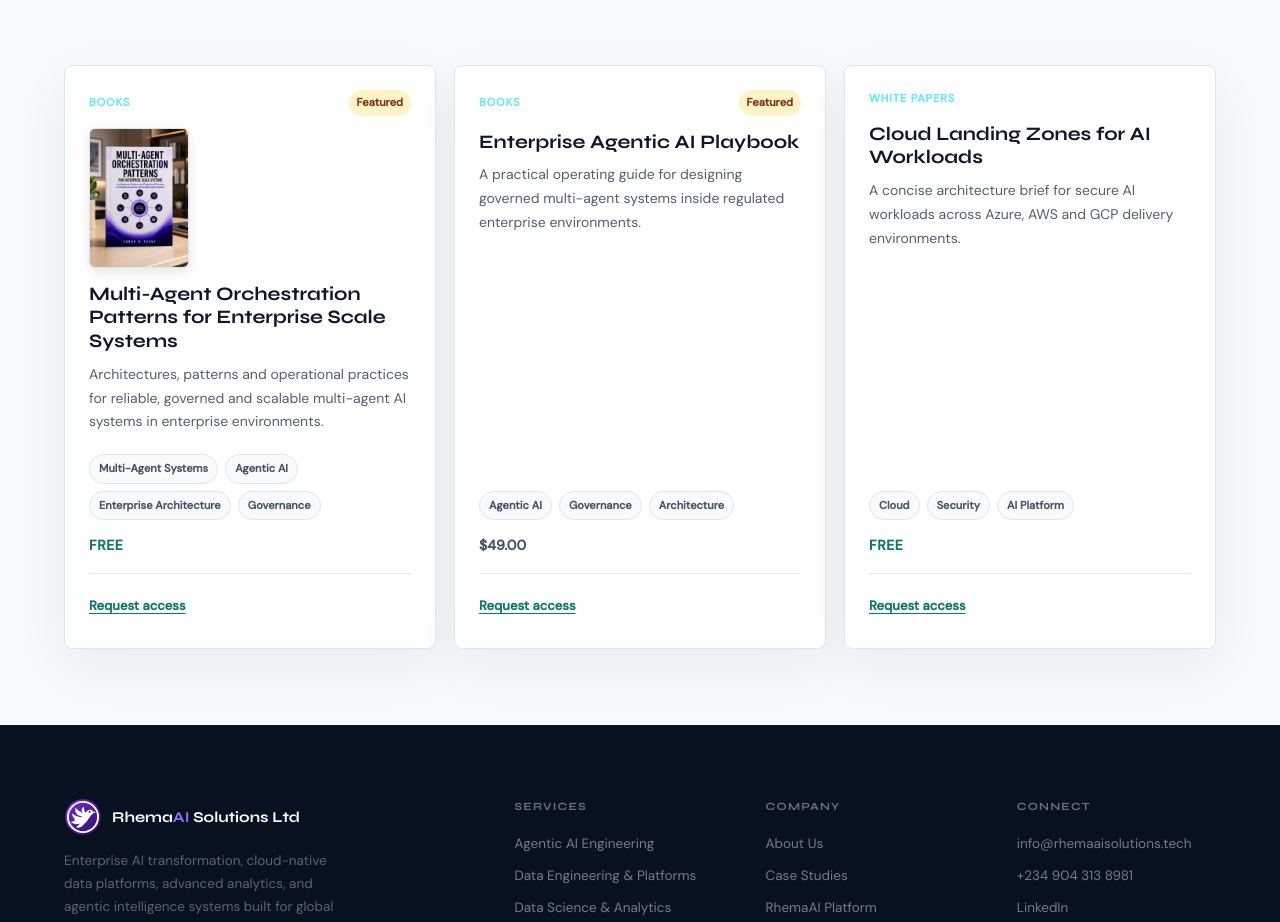
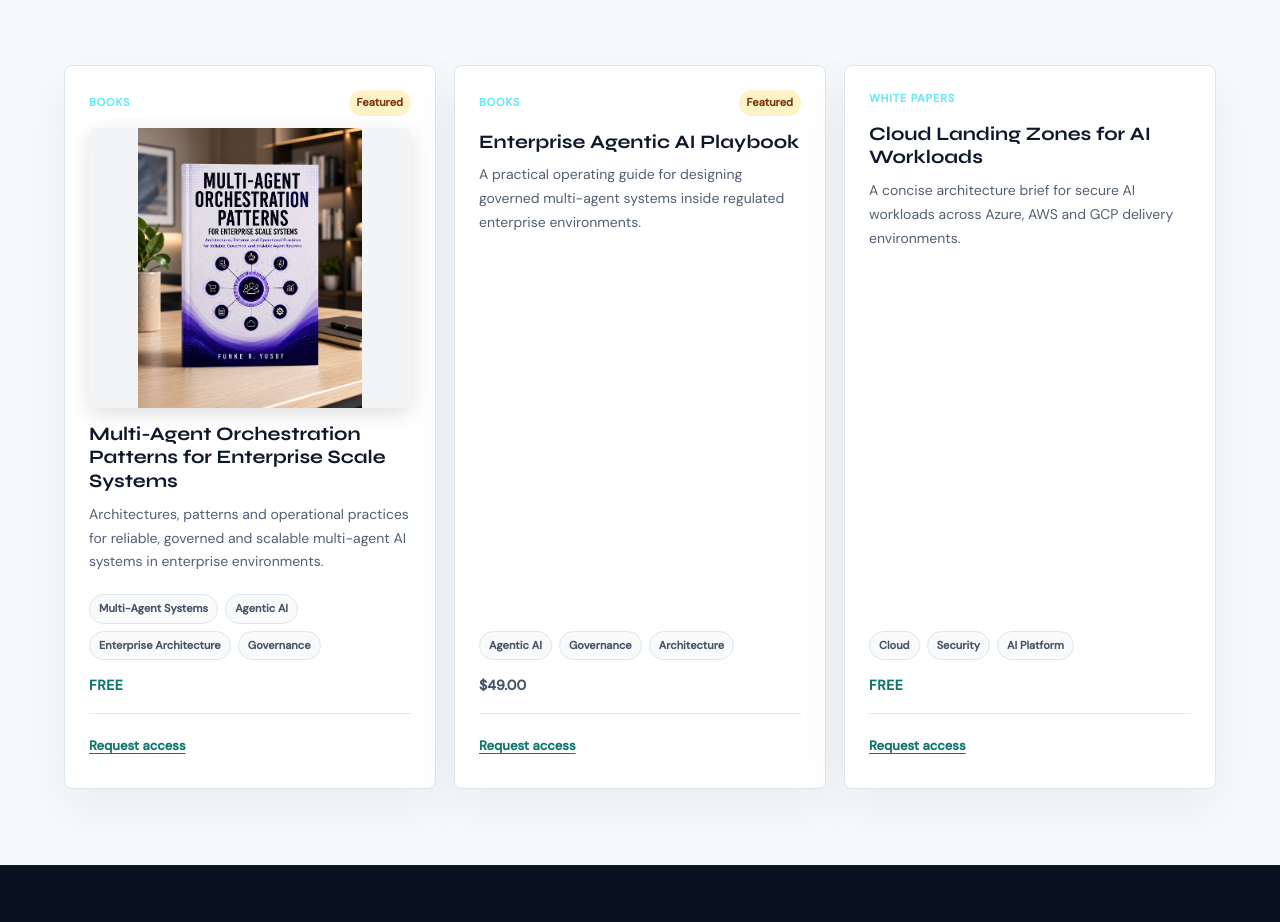
Before and after one commit to phunkie24/rhemaai, a React (Vite) app in the folder client/: page /publications in a window 1280 px wide. Shown: the part 840-1762 px from the top of the page. Built offline with nearby package versions, Linux system fonts and the light colour scheme; no server answers.

Commit message:
fix: make publication cover Amazon-style (full width, 280px, contain)

```diff
--- a/client/src/pages/PlatformPages.module.css
+++ b/client/src/pages/PlatformPages.module.css
@@ -297,15 +297,14 @@
 
 .publicationCover {
   display: block;
-  width: 100px;
-  height: 140px;
+  width: 100%;
+  height: 280px;
   margin-top: 12px;
-  border-radius: 6px;
-  object-fit: cover;
-  object-position: center top;
-  border: 1px solid #dbe7f0;
-  background: #eef4f7;
-  box-shadow: 0 4px 12px rgba(0,0,0,0.10);
+  border-radius: 8px;
+  object-fit: contain;
+  object-position: center;
+  background: #f3f4f6;
+  box-shadow: 0 6px 20px rgba(0,0,0,0.12);
 }
 
 .productCard > span {
```
